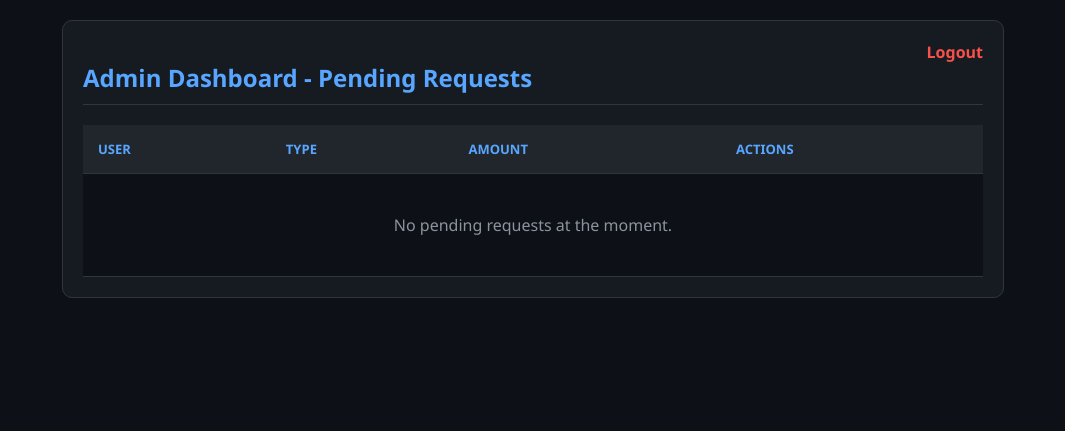
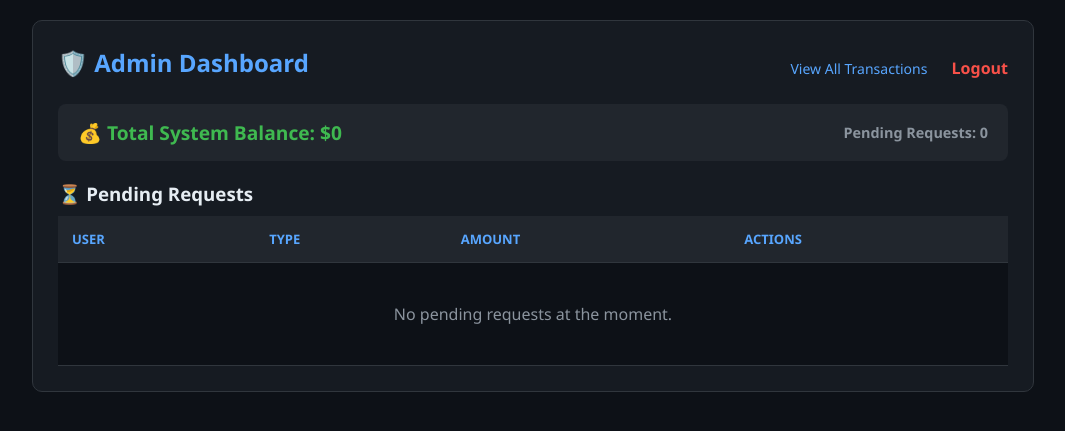
Before and after one commit to tamimalmahi/Betting-App, a Flask app: page /admin in a window 1280 px wide. Shown: the top 431 px of the page, without its empty margins (107-1172 px from the left). Run offline with Flask 3, Linux system fonts and the light colour scheme; the visitor is signed in with stand-in values (Sample User, id 1); data that the repository does not hold is empty; some libraries are stand-ins or nearby versions.

Commit message:
Update admin_panel.html

```diff
--- a/templates/admin_panel.html
+++ b/templates/admin_panel.html
@@ -6,29 +6,40 @@
     <title>Admin Dashboard - BET-PRO</title>
     <style>
         body { font-family: 'Segoe UI', sans-serif; background-color: #0d1117; color: #c9d1d9; margin: 0; padding: 20px; }
-        .container { max-width: 900px; margin: auto; background: #161b22; padding: 20px; border-radius: 10px; border: 1px solid #30363d; }
+        .container { max-width: 950px; margin: auto; background: #161b22; padding: 25px; border-radius: 10px; border: 1px solid #30363d; }
         h2 { color: #58a6ff; border-bottom: 1px solid #30363d; padding-bottom: 10px; }
-
-        table { width: 100%; border-collapse: collapse; margin-top: 20px; background: #0d1117; }
-        th, td { padding: 15px; text-align: left; border-bottom: 1px solid #30363d; }
+        .stats { background: #21262d; padding: 15px 20px; border-radius: 8px; margin-bottom: 20px; display: flex; justify-content: space-between; align-items: center; }
+        .stats span { color: #3fb950; font-size: 1.2rem; font-weight: bold; }
+        table { width: 100%; border-collapse: collapse; margin-top: 10px; background: #0d1117; }
+        th, td { padding: 14px; text-align: left; border-bottom: 1px solid #30363d; }
         th { background-color: #21262d; color: #58a6ff; text-transform: uppercase; font-size: 13px; }
-
         .btn { padding: 8px 15px; border-radius: 5px; text-decoration: none; font-weight: bold; font-size: 13px; display: inline-block; }
         .btn-approve { background-color: #238636; color: white; margin-right: 5px; }
         .btn-approve:hover { background-color: #2ea043; }
         .btn-reject { background-color: #da3633; color: white; }
         .btn-reject:hover { background-color: #f85149; }
-
         .no-data { text-align: center; padding: 40px; color: #8b949e; }
-        .logout-btn { color: #f85149; text-decoration: none; float: right; font-weight: bold; }
+        .top-bar { display: flex; justify-content: space-between; align-items: center; margin-bottom: 15px; }
+        .logout-btn { color: #f85149; text-decoration: none; font-weight: bold; }
+        .view-all { color: #58a6ff; text-decoration: none; font-size: 14px; }
     </style>
 </head>
 <body>
+<div class="container">
+    <div class="top-bar">
+        <h2 style="border:none; margin:0;">🛡️ Admin Dashboard</h2>
+        <div>
+            <a href="/admin/all_transactions" class="view-all" style="margin-right:20px;">View All Transactions</a>
+            <a href="/logout" class="logout-btn">Logout</a>
+        </div>
+    </div>
 
-<div class="container">
-    <a href="/logout" class="logout-btn">Logout</a>
-    <h2>Admin Dashboard - Pending Requests</h2>
+    <div class="stats">
+        <span>💰 Total System Balance: ${{ total_balance }}</span>
+        <span style="color:#8b949e; font-size:0.9rem;">Pending Requests: {{ requests|length }}</span>
+    </div>
 
+    <h3 style="color:#e6edf3; margin-bottom:10px;">⏳ Pending Requests</h3>
     <table>
         <thead>
             <tr>
@@ -45,8 +56,8 @@
                 <td style="text-transform: capitalize;">{{ req[2] }}</td>
                 <td style="color: #3fb950;">${{ req[3] }}</td>
                 <td>
-                    <a href="/admin/action/{{ req[0] }}/Approved" class="btn btn-approve">Approve</a>
-                    <a href="/admin/action/{{ req[0] }}/Rejected" class="btn btn-reject">Reject</a>
+                    <a href="/admin/action/{{ req[0] }}/Approved" class="btn btn-approve">✅ Approve</a>
+                    <a href="/admin/action/{{ req[0] }}/Rejected" class="btn btn-reject">❌ Reject</a>
                 </td>
             </tr>
             {% else %}
@@ -57,6 +68,5 @@
         </tbody>
     </table>
 </div>
-
 </body>
 </html>
```
